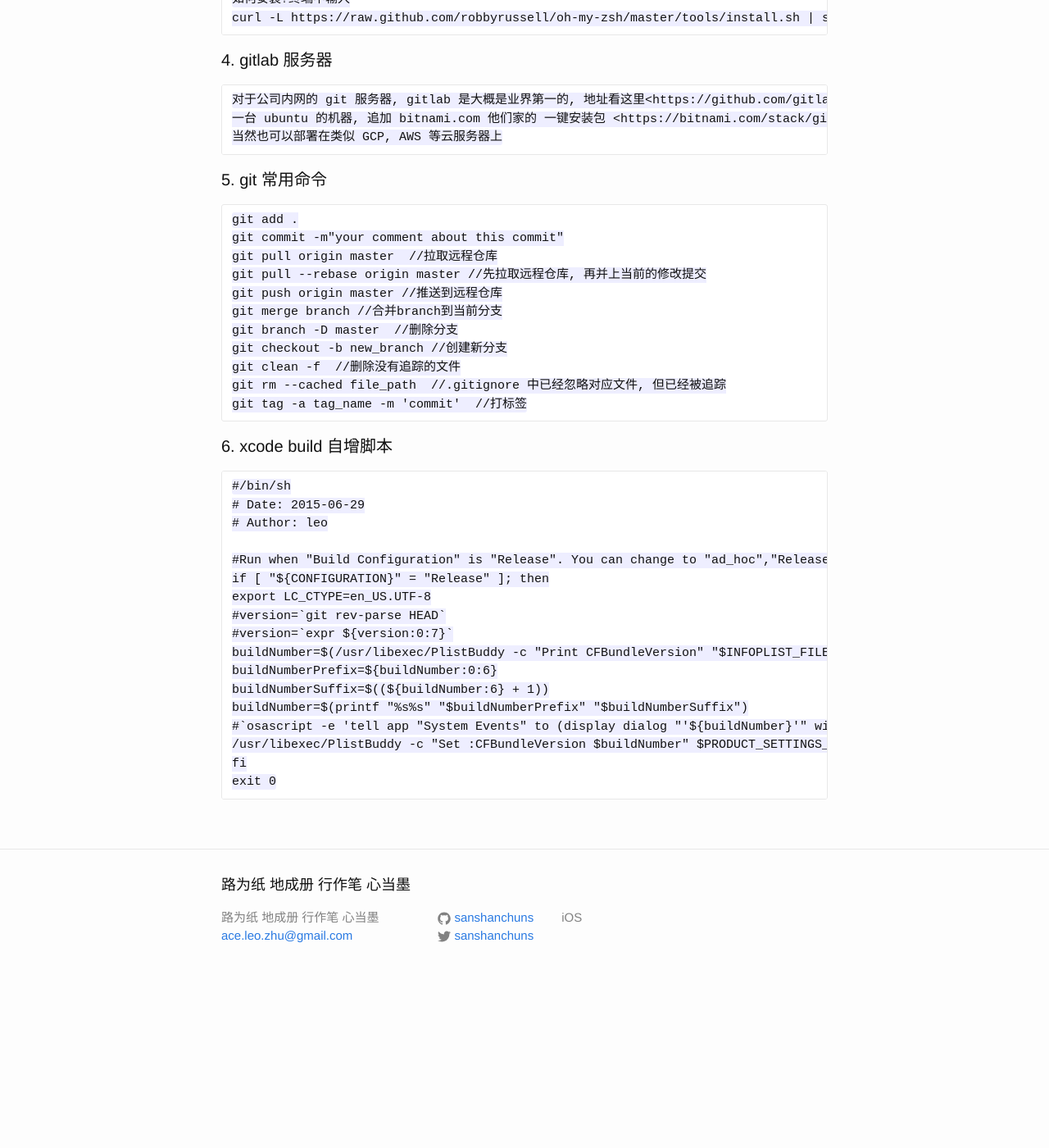
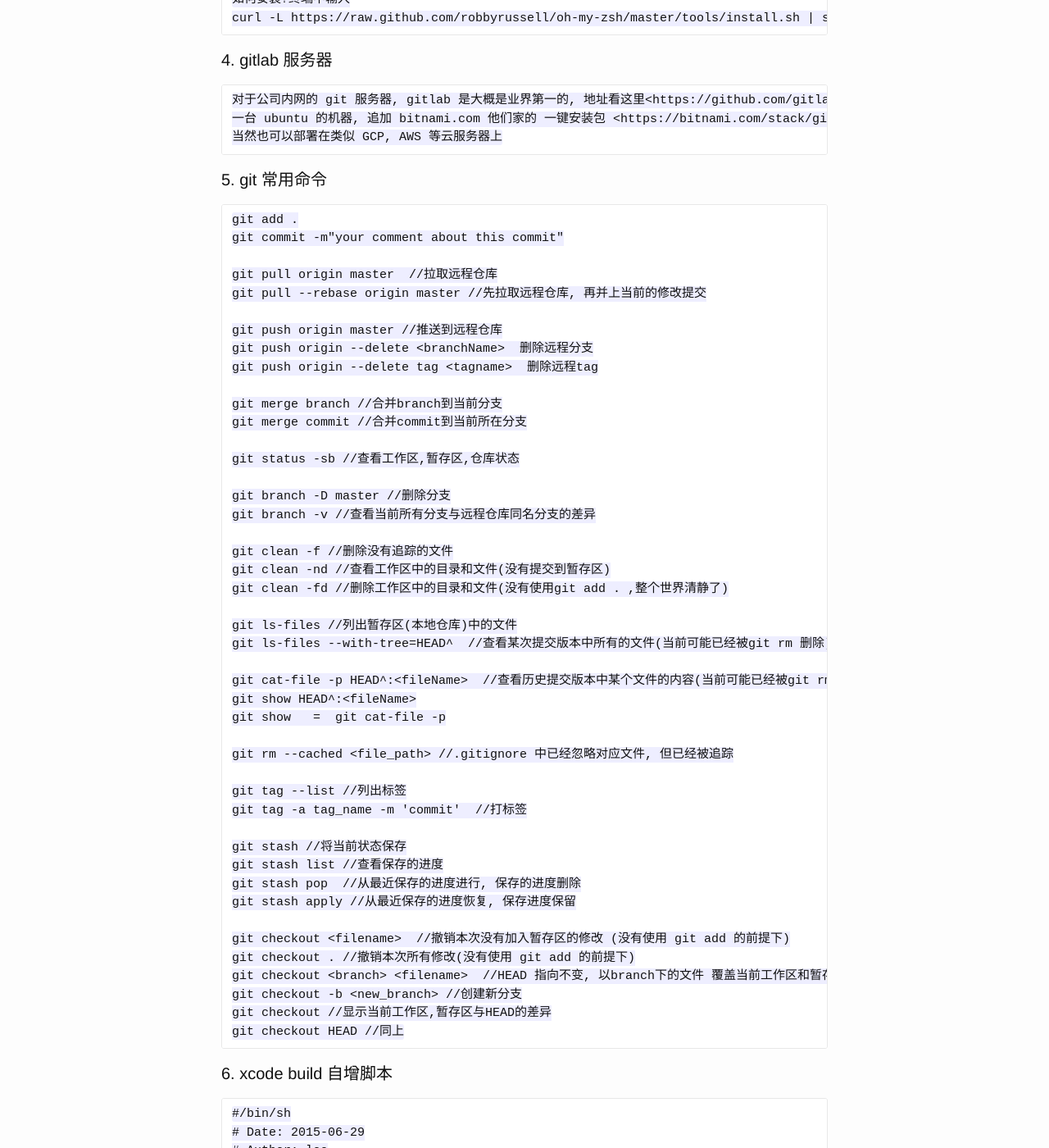
Before and after one commit to sanshanchuns/sanshanchuns.github.io, a Jekyll site: the page built from _posts/2015-06-25-git.markdown, in a window 1280 px wide and 1400 px high, scrolled down 2156 px. Shown: the whole window at 82% size. Built offline with Jekyll 4.4.1, drawn with Linux system fonts in a browser that asks for light colours; before the commit the page ends 3369 px from its top, so only the background shows below that.

Commit message:
update files

```diff
--- a/_posts/2015-06-25-git.markdown
+++ b/_posts/2015-06-25-git.markdown
@@ -110,15 +110,50 @@ categories: jekyll update
 
 	git add .
 	git commit -m"your comment about this commit"
+
 	git pull origin master  //拉取远程仓库
 	git pull --rebase origin master //先拉取远程仓库, 再并上当前的修改提交
+
 	git push origin master //推送到远程仓库
+	git push origin --delete <branchName>  删除远程分支
+	git push origin --delete tag <tagname>  删除远程tag
+
 	git merge branch //合并branch到当前分支
-	git branch -D master  //删除分支
-	git checkout -b new_branch //创建新分支
-	git clean -f  //删除没有追踪的文件
-	git rm --cached file_path  //.gitignore 中已经忽略对应文件, 但已经被追踪
+	git merge commit //合并commit到当前所在分支
+
+	git status -sb //查看工作区,暂存区,仓库状态
+
+	git branch -D master //删除分支
+	git branch -v //查看当前所有分支与远程仓库同名分支的差异
+
+	git clean -f //删除没有追踪的文件
+	git clean -nd //查看工作区中的目录和文件(没有提交到暂存区)
+	git clean -fd //删除工作区中的目录和文件(没有使用git add . ,整个世界清静了)
+
+	git ls-files //列出暂存区(本地仓库)中的文件
+	git ls-files --with-tree=HEAD^  //查看某次提交版本中所有的文件(当前可能已经被git rm 删除)
+
+	git cat-file -p HEAD^:<fileName>  //查看历史提交版本中某个文件的内容(当前可能已经被git rm 删除)
+	git show HEAD^:<fileName>
+	git show   =  git cat-file -p
+
+	git rm --cached <file_path> //.gitignore 中已经忽略对应文件, 但已经被追踪
+
+	git tag --list //列出标签
 	git tag -a tag_name -m 'commit'  //打标签
+
+	git stash //将当前状态保存
+	git stash list //查看保存的进度
+	git stash pop  //从最近保存的进度进行, 保存的进度删除
+	git stash apply //从最近保存的进度恢复, 保存进度保留
+
+	git checkout <filename>  //撤销本次没有加入暂存区的修改 (没有使用 git add 的前提下)
+	git checkout . //撤销本次所有修改(没有使用 git add 的前提下)
+	git checkout <branch> <filename>  //HEAD 指向不变, 以branch下的文件 覆盖当前工作区和暂存区的同名文件
+	git checkout -b <new_branch> //创建新分支
+	git checkout //显示当前工作区,暂存区与HEAD的差异
+	git checkout HEAD //同上
+
 
 #### 6. xcode build 自增脚本
 
```
